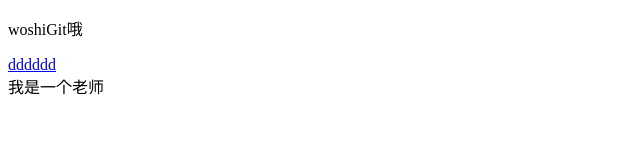
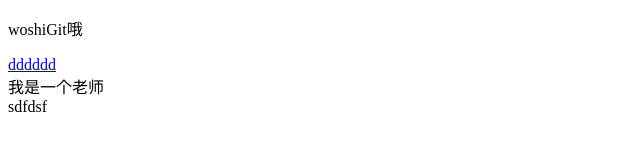
Before and after one commit to houzhichaoLove/houGit, a plain HTML site: page index.html in a window 1280 px wide. Shown: the full height of the page, 0-640 px from the left. Drawn offline with Linux system fonts and the light colour scheme.

Commit message:
老师及

```diff
--- a/index.html
+++ b/index.html
@@ -8,5 +8,6 @@
     <p>woshiGit哦</p>
     <a href="###">dddddd</a>
     <div>我是一个老师</div>
+    <div>sdfdsf</div>
 </body>
 </html>
```
